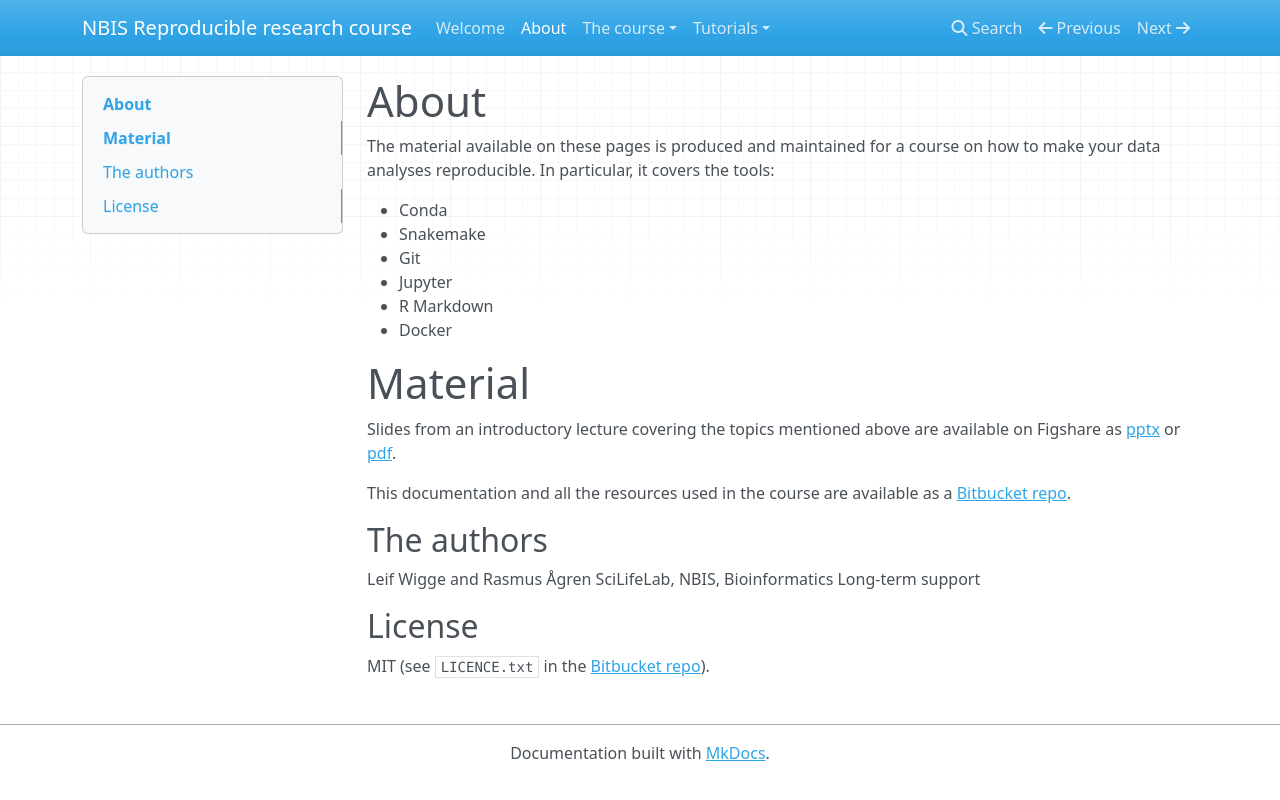
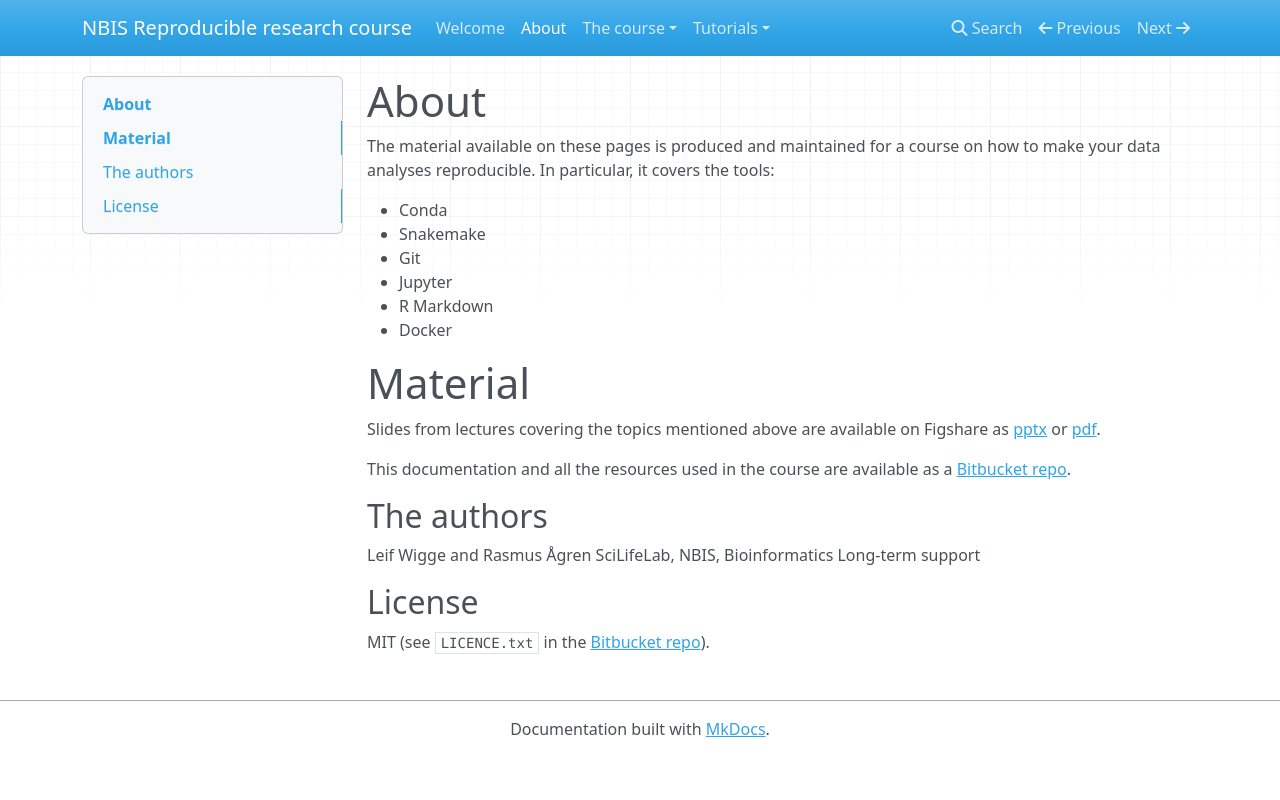
Before and after one commit to NBISweden/workshop-reproducible-research, an MkDocs documentation site: the page built from docs/about.md, in a window 1280 px wide. Shown: the top 800 px of the page. Built offline with MkDocs 1.6.1, drawn with Linux system fonts in a browser that asks for light colours; nearby versions of some CDN libraries; old or Windows-style settings are respelled for this version of MkDocs.

Commit message:
new slides

```diff
--- a/docs/about.md
+++ b/docs/about.md
@@ -10,7 +10,7 @@
 
 # Material
 
-Slides from an introductory lecture covering the topics mentioned above are available on Figshare as [pptx](https://doi.org/10.6084/m9.figshare.5674450) or [pdf](https://doi.org/10.6084/m9.figshare.5674453.v1).
+Slides from lectures covering the topics mentioned above are available on Figshare as [pptx](https://ndownloader.figshare.com/files/10853063) or [pdf](https://ndownloader.figshare.com/files/10853060).
 
 This documentation and all the resources used in the course are available as a [Bitbucket repo](https://bitbucket.org/scilifelab-lts/reproducible_research_course.git).
 
```
